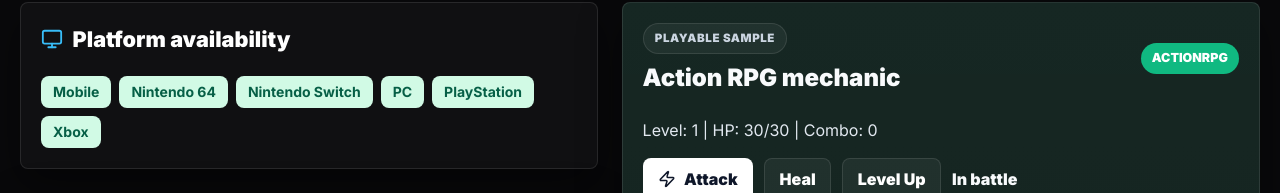
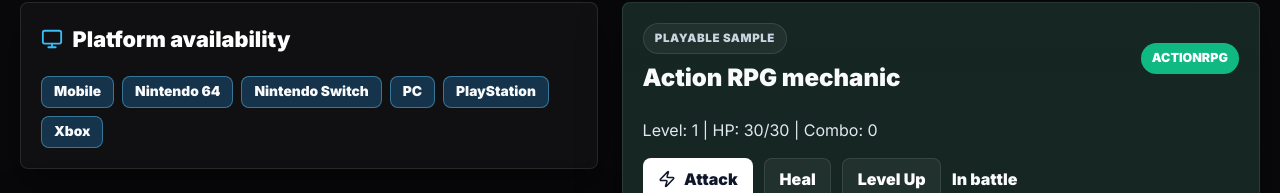
Before and after one commit to devang98/GenreVerse, a React (Vite) app: page /genres/actionrpg in a window 1280 px wide. Shown: the part 759-952 px from the top of the page. Built offline with nearby package versions, Linux system fonts and the light colour scheme.

Commit message:
Fix roguelike visuals and platform badges

```diff
--- a/src/data/genres.ts
+++ b/src/data/genres.ts
@@ -332,8 +332,7 @@
     demoType: 'roguelike',
     sourceNotes: commonSources,
     accent: '#f59e0b',
-    imageUrl:
-      'https://images.unsplash.com/photo-1538481143235-8d3c3f29f1a0?auto=format&fit=crop&w=1200&q=80',
+    imageUrl: publicImage('images/genre-roguelike.svg'),
   },
   {
     id: 'roguelite',
@@ -355,8 +354,7 @@
     demoType: 'roguelite',
     sourceNotes: commonSources,
     accent: '#ec4899',
-    imageUrl:
-      'https://images.unsplash.com/photo-1538481143235-8d3c3f29f1a0?auto=format&fit=crop&w=1200&q=80',
+    imageUrl: publicImage('images/genre-roguelite.svg'),
   },
   {
     id: 'actionrpg',
--- a/src/pages/GenreDetail.tsx
+++ b/src/pages/GenreDetail.tsx
@@ -73,7 +73,7 @@
                       .map((platform) => (
                         <span
                           key={platform}
-                          className="inline-block bg-emerald-100 text-emerald-800 px-3 py-1.5 rounded-lg font-semibold text-sm"
+                          className="platform-chip platform-chip-large"
                         >
                           {platform}
                         </span>
@@ -116,7 +116,7 @@
                         {game.platforms.map((platform) => (
                           <span
                             key={platform}
-                            className="inline-block bg-blue-100 text-blue-800 text-xs px-2 py-1 rounded font-semibold"
+                            className="platform-chip"
                           >
                             {platform}
                           </span>
--- a/src/styles.css
+++ b/src/styles.css
@@ -318,6 +318,27 @@
 .tag-large {
   min-height: 2.1rem;
   font-size: 0.9rem;
+}
+
+.platform-chip {
+  display: inline-flex;
+  min-height: 1.6rem;
+  align-items: center;
+  border: 1px solid color-mix(in srgb, var(--accent, #38bdf8) 36%, rgba(255, 255, 255, 0.14));
+  border-radius: 0.4rem;
+  background: color-mix(in srgb, var(--accent, #38bdf8) 18%, rgba(15, 23, 42, 0.88));
+  padding: 0 0.55rem;
+  color: #f8fafc;
+  font-size: 0.75rem;
+  font-weight: 850;
+  line-height: 1;
+}
+
+.platform-chip-large {
+  min-height: 2rem;
+  border-radius: 0.5rem;
+  padding: 0 0.75rem;
+  font-size: 0.86rem;
 }
 
 .detail-hero {
```
Also changed, not shown: public/images/genre-roguelike.svg (added), public/images/genre-roguelite.svg (added).
